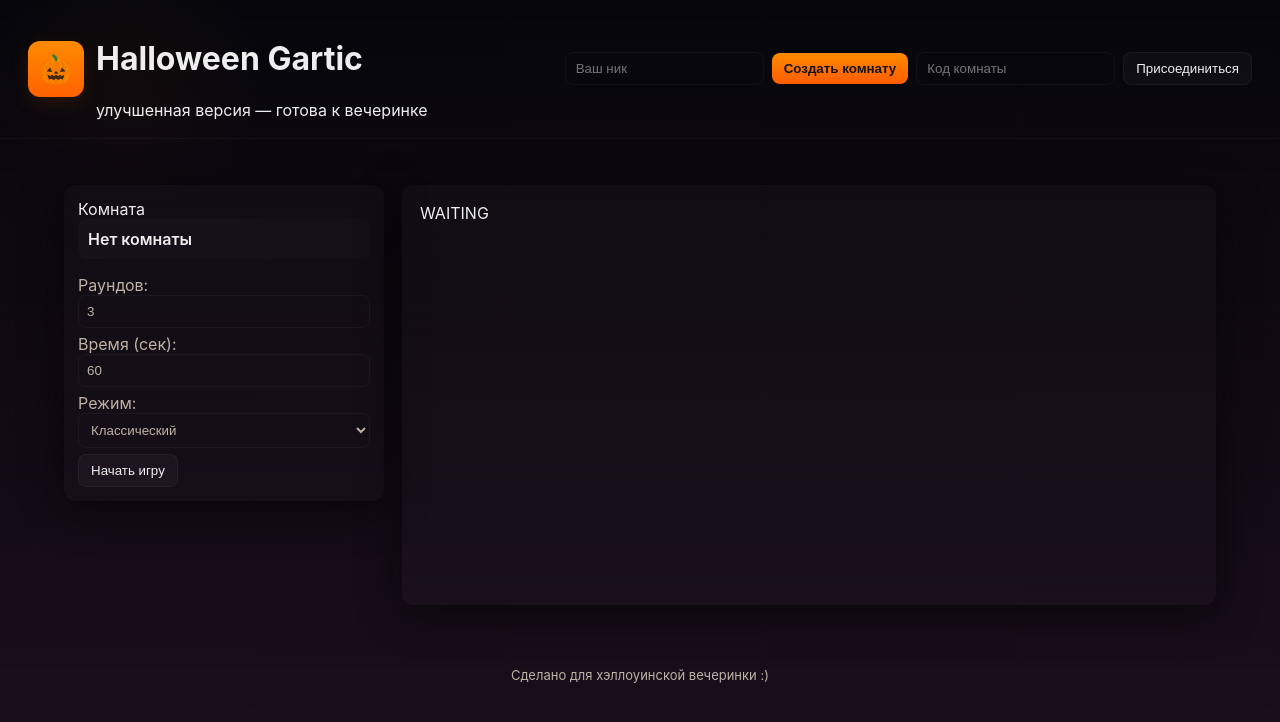
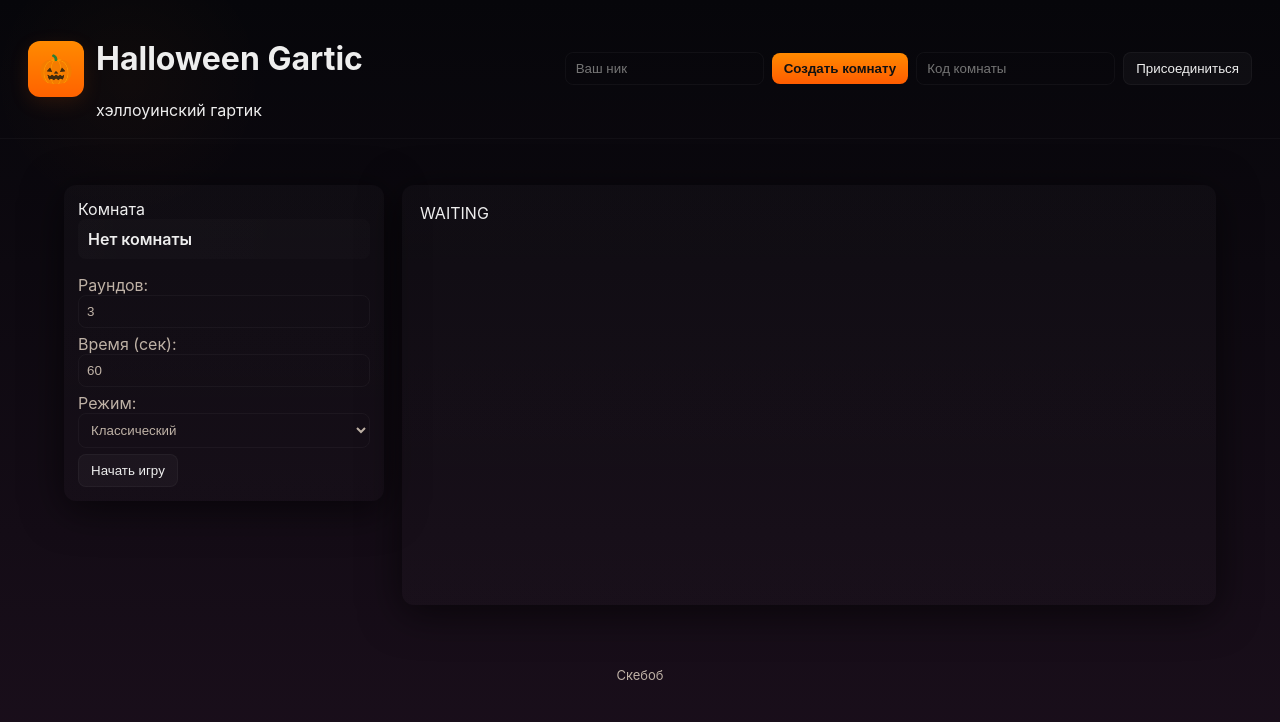
Before and after one commit to ilyshalvgame-creator/halloween-gartic-phone1, a website: page public/index.html in a window 1280 px wide. Drawn offline with nearby package versions, Linux system fonts and the light colour scheme; no server answers.

Commit message:
index.html

```diff
--- a/public/index.html
+++ b/public/index.html
@@ -9,7 +9,7 @@
 <body>
   <div class="bg"></div>
   <header class="topbar">
-    <div class="brand"><div class="logo">🎃</div><div><h1>Halloween Gartic</h1><div class="subtitle">улучшенная версия — готова к вечеринке</div></div></div>
+    <div class="brand"><div class="logo">🎃</div><div><h1>Halloween Gartic</h1><div class="subtitle">хэллоуинский гартик</div></div></div>
     <div class="controls">
       <input id="nameInput" placeholder="Ваш ник" />
       <button id="createBtn" class="btn primary">Создать комнату</button>
@@ -77,7 +77,7 @@
     </section>
   </main>
 
-  <footer class="footer">Сделано для хэллоуинской вечеринки :)</footer>
+  <footer class="footer">Скебоб</footer>
 
   <script src="/socket.io/socket.io.js"></script>
   <script src="/client.js"></script>
```
